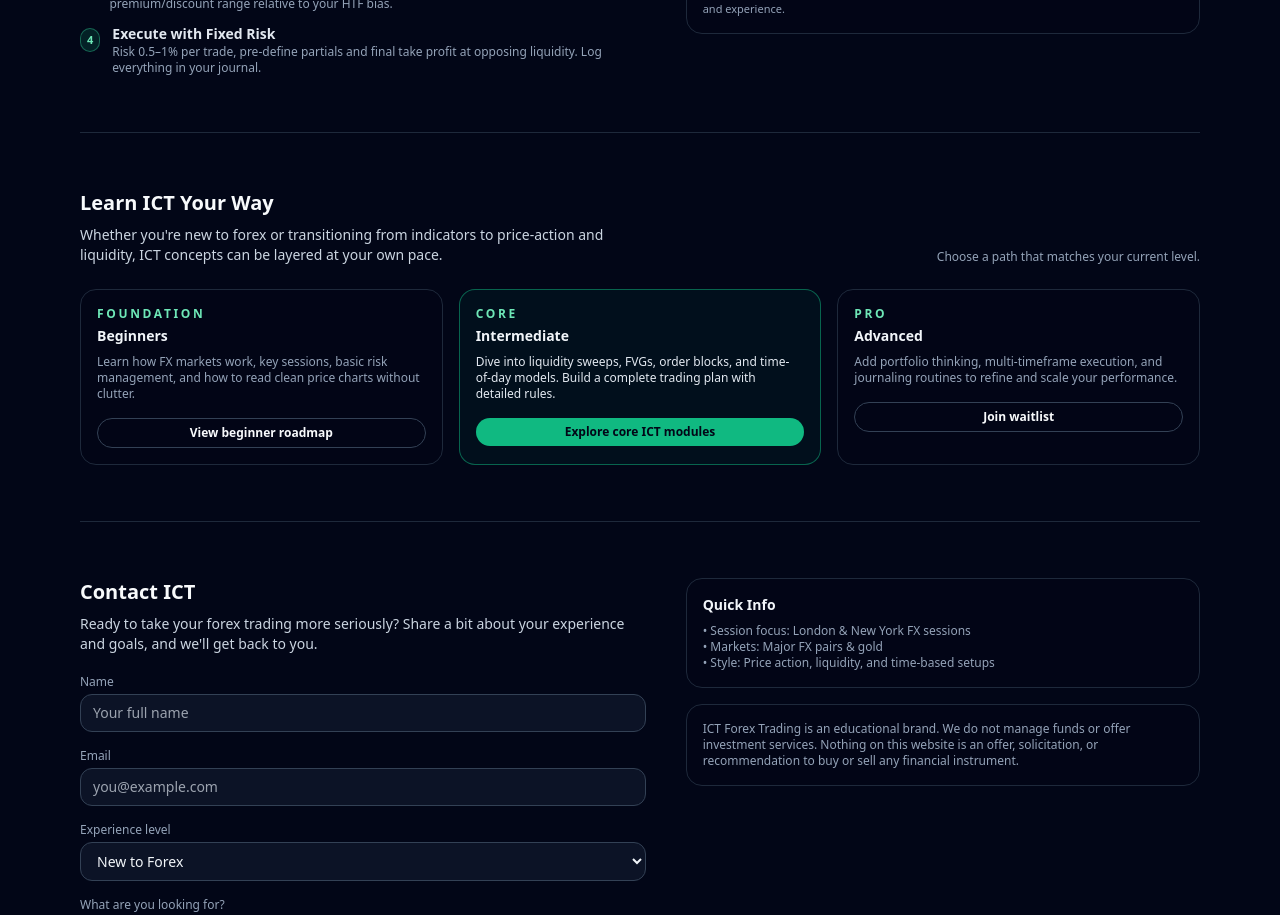
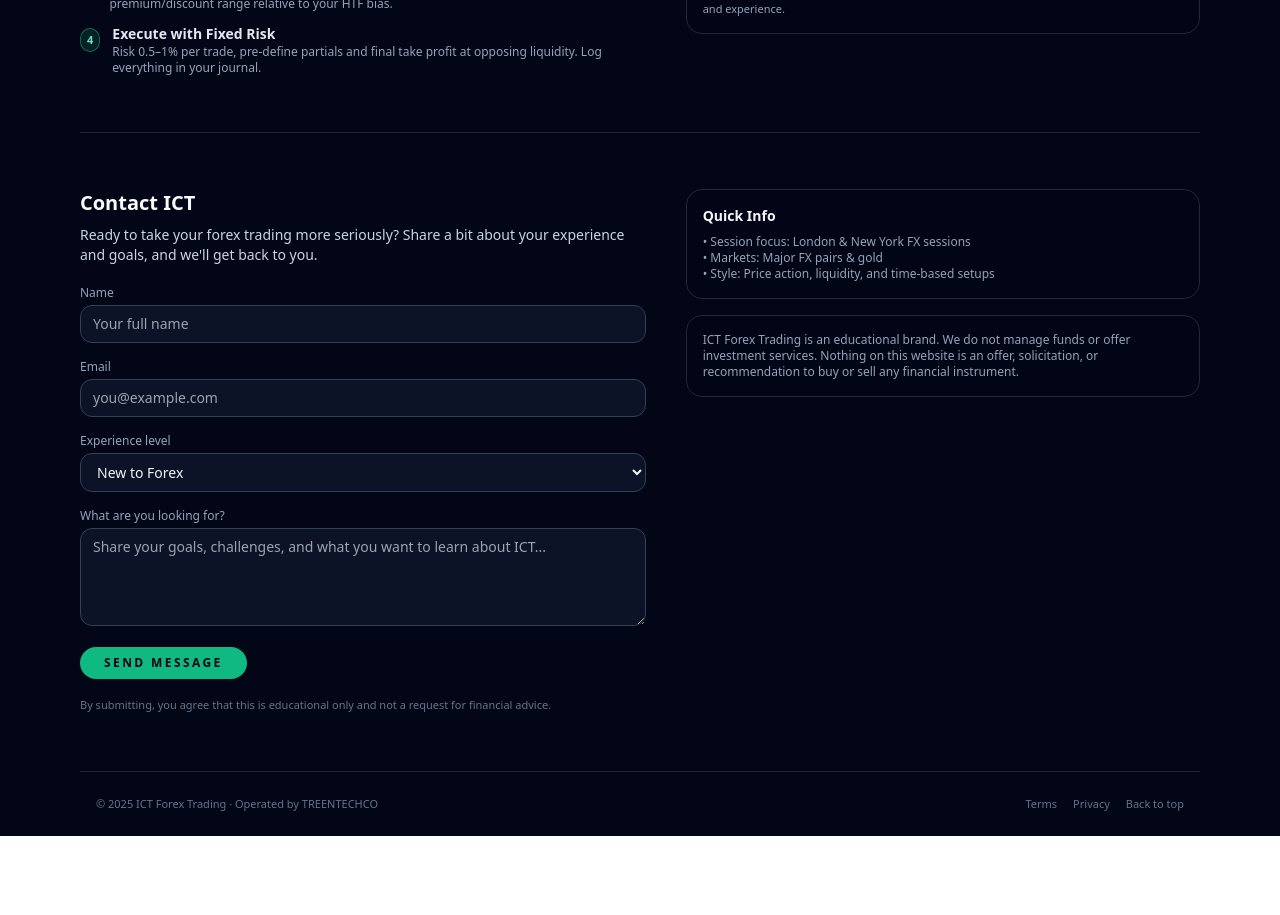
Before and after one commit to treentechco/ICT, a React (Vite) app: page / in a window 1280 px wide. Shown: the part 2060-2975 px from the top of the page. After the commit the page ends 2896 px from the top, so only its background shows below. Built offline with nearby package versions, Linux system fonts and the light colour scheme.

Commit message:
Update App.jsx

```diff
--- a/App.jsx
+++ b/App.jsx
@@ -567,58 +567,6 @@
           </div>
         </section>
 
-        {/* Learn & Resources */}
-        <section id="learn" className="border-t border-slate-800 py-14">
-          <div className="mb-6 flex flex-col justify-between gap-4 md:flex-row md:items-end">
-            <div>
-              <h2 className="text-xl font-semibold text-slate-50">Learn ICT Your Way</h2>
-              <p className="mt-2 max-w-xl text-sm text-slate-300">
-                Whether you&apos;re new to forex or transitioning from indicators to price-action and liquidity,
-                ICT concepts can be layered at your own pace.
-              </p>
-            </div>
-            <p className="text-xs text-slate-400">Choose a path that matches your current level.</p>
-          </div>
-
-          <div className="grid gap-4 md:grid-cols-3">
-            <div className="flex flex-col rounded-2xl border border-slate-800 bg-slate-950/60 p-4">
-              <p className="text-xs font-semibold uppercase tracking-[0.22em] text-emerald-300">Foundation</p>
-              <h3 className="mt-1 text-sm font-semibold text-slate-100">Beginners</h3>
-              <p className="mt-2 text-xs text-slate-400">
-                Learn how FX markets work, key sessions, basic risk management, and how to read clean price
-                charts without clutter.
-              </p>
-              <button className="mt-4 rounded-full border border-slate-700 px-4 py-1.5 text-xs font-semibold hover:border-emerald-400/70 hover:text-emerald-200">
-                View beginner roadmap
-              </button>
-            </div>
-
-            <div className="flex flex-col rounded-2xl border border-emerald-500/50 bg-emerald-500/5 p-4">
-              <p className="text-xs font-semibold uppercase tracking-[0.22em] text-emerald-300">Core</p>
-              <h3 className="mt-1 text-sm font-semibold text-slate-100">Intermediate</h3>
-              <p className="mt-2 text-xs text-slate-200">
-                Dive into liquidity sweeps, FVGs, order blocks, and time-of-day models. Build a complete trading
-                plan with detailed rules.
-              </p>
-              <button className="mt-4 rounded-full bg-emerald-500 px-4 py-1.5 text-xs font-semibold text-slate-950 hover:bg-emerald-400">
-                Explore core ICT modules
-              </button>
-            </div>
-
-            <div className="flex flex-col rounded-2xl border border-slate-800 bg-slate-950/60 p-4">
-              <p className="text-xs font-semibold uppercase tracking-[0.22em] text-emerald-300">Pro</p>
-              <h3 className="mt-1 text-sm font-semibold text-slate-100">Advanced</h3>
-              <p className="mt-2 text-xs text-slate-400">
-                Add portfolio thinking, multi-timeframe execution, and journaling routines to refine and
-                scale your performance.
-              </p>
-              <button className="mt-4 rounded-full border border-slate-700 px-4 py-1.5 text-xs font-semibold hover:border-emerald-400/70 hover:text-emerald-200">
-                Join waitlist
-              </button>
-            </div>
-          </div>
-        </section>
-
         {/* Contact */}
         <section id="contact" className="border-t border-slate-800 py-14">
           <div className="grid gap-10 md:grid-cols-[1.1fr,1fr]">
```
